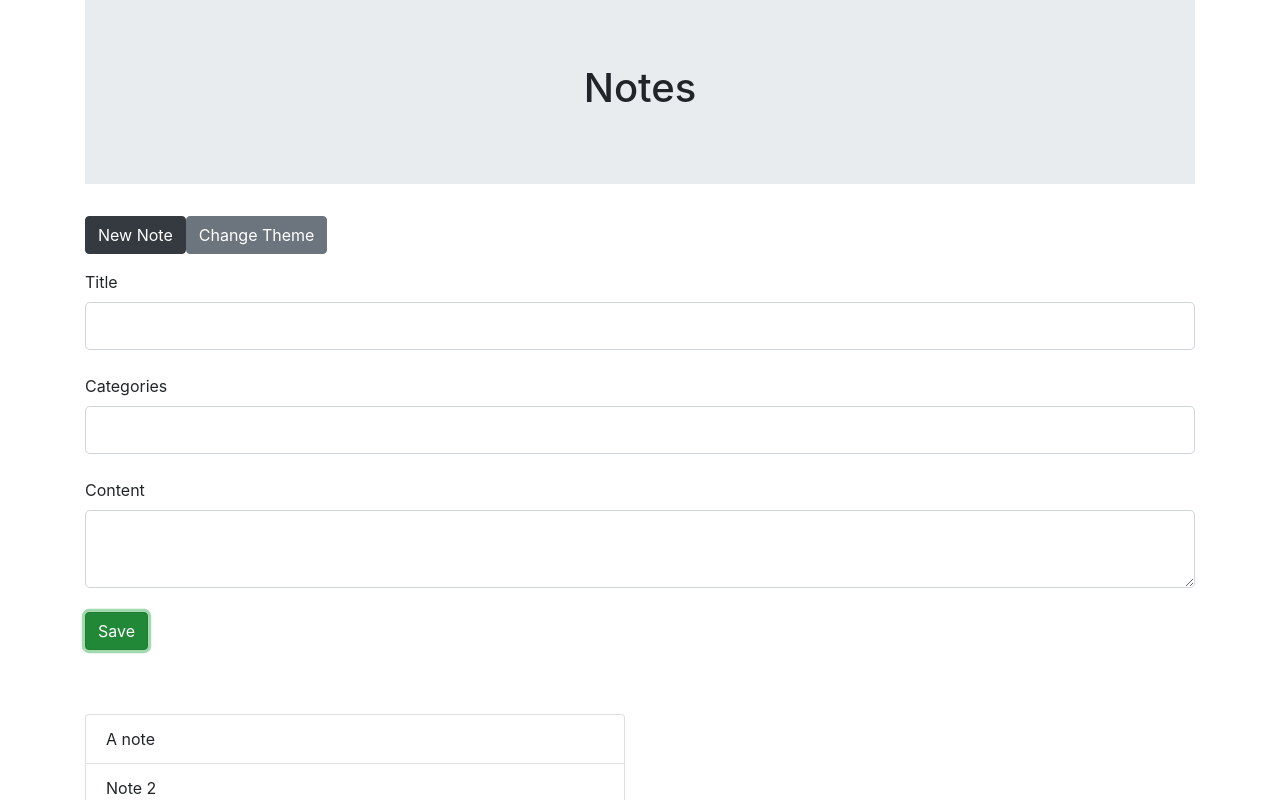
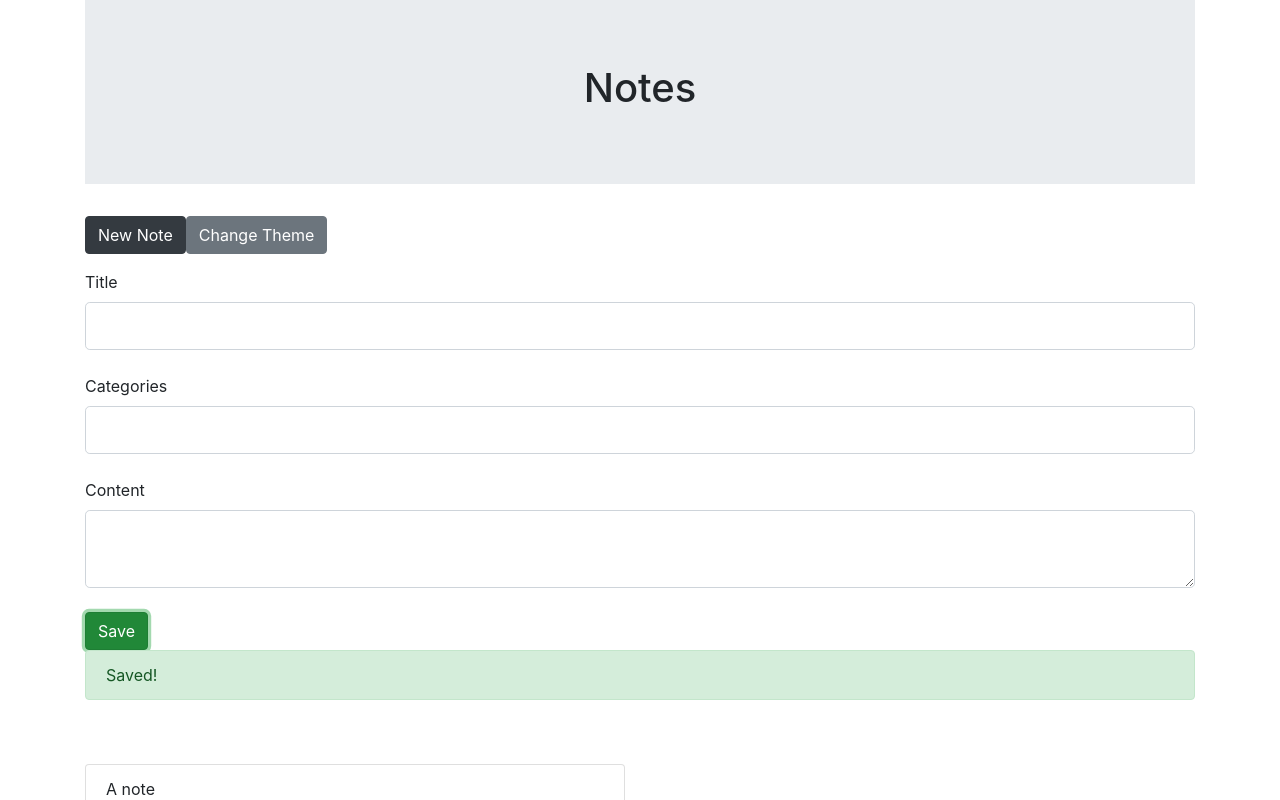
Before and after one commit to brogeby/react-notes, a React (Create React App) app: page / in a window 1280 px wide. Both pictures are taken after typing "Sample", "Sample", "Sample" into the empty fields and a click on the button "Save". Shown: the top 800 px of the page. Built offline with nearby package versions, Linux system fonts and the light colour scheme.

Commit message:
Alerts on save and on delete has been added

```diff
--- a/src/components/Editor.js
+++ b/src/components/Editor.js
@@ -1,12 +1,24 @@
 import React, {useState, useEffect} from 'react'
 import Form from 'react-bootstrap/Form'
 import Button from 'react-bootstrap/Button'
+import Alert from 'react-bootstrap/Alert'
 import {createNote, updateNote, deleteNote} from '../utils/noteHelpers'
+
+const STATUS_INTIAL_VALUE = ''
 
 export default function Editor({selectedNote, setSelectedNote, refreshList}) {
   const [title, setTitle] = useState('')
   const [categories, setCategories] = useState('')
   const [body, setBody] = useState('')
+
+  const [status, setStatus] = useState(STATUS_INTIAL_VALUE)
+  const [alertVariant, setAlertVariant] = useState(STATUS_INTIAL_VALUE)
+
+  const clearFields = () => {
+    setTitle('')
+    setCategories('')
+    setBody('')
+  }
 
   useEffect(() => {
     if (selectedNote) {
@@ -16,10 +28,13 @@ export default function Editor({selectedNote, setSelectedNote, refreshList}) {
         setBody(selectedNote.body)
       )
     }
-    setTitle('')
-    setCategories('')
-    setBody('')
+    clearFields()
   }, [selectedNote])
+
+  //Alert timeout when saving a note
+  useEffect(() => {
+    setTimeout(() => setStatus(STATUS_INTIAL_VALUE), 3000)
+  }, [status])
 
   const onChangeTitle = (e) => setTitle(e.target.value)
   const onChangeCategories = (e) => setCategories(e.target.value)
@@ -27,9 +42,9 @@ export default function Editor({selectedNote, setSelectedNote, refreshList}) {
 
   const onSave = (e) => {
     e.preventDefault()
-    setTitle('')
-    setCategories('')
-    setBody('')
+    clearFields()
+    setStatus('Saved!')
+    setAlertVariant('success')
     if (selectedNote) {
       updateNote(selectedNote.id, title, categories, body)
       return refreshList()
@@ -43,9 +58,9 @@ export default function Editor({selectedNote, setSelectedNote, refreshList}) {
     const {id} = selectedNote
     deleteNote(id)
     refreshList()
-    setTitle('')
-    setCategories('')
-    setBody('')
+    clearFields()
+    setStatus('Deleted!')
+    setAlertVariant('danger')
   }
 
   return (
@@ -71,6 +86,7 @@ export default function Editor({selectedNote, setSelectedNote, refreshList}) {
             Delete
           </Button>
         )}
+        {status && <Alert variant={alertVariant}>{status}</Alert>}
       </Form.Group>
     </Form>
   )
```
Also changed, not shown: 1 other file (tests, documents, lock files or other folders).
